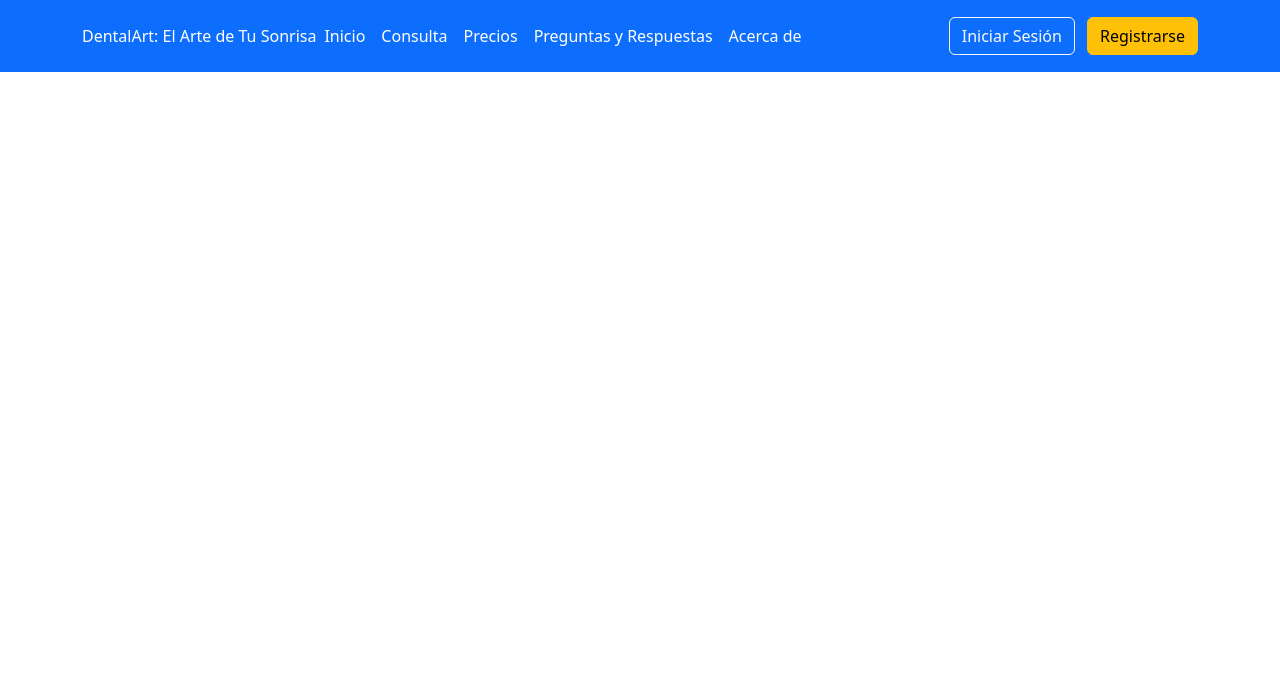
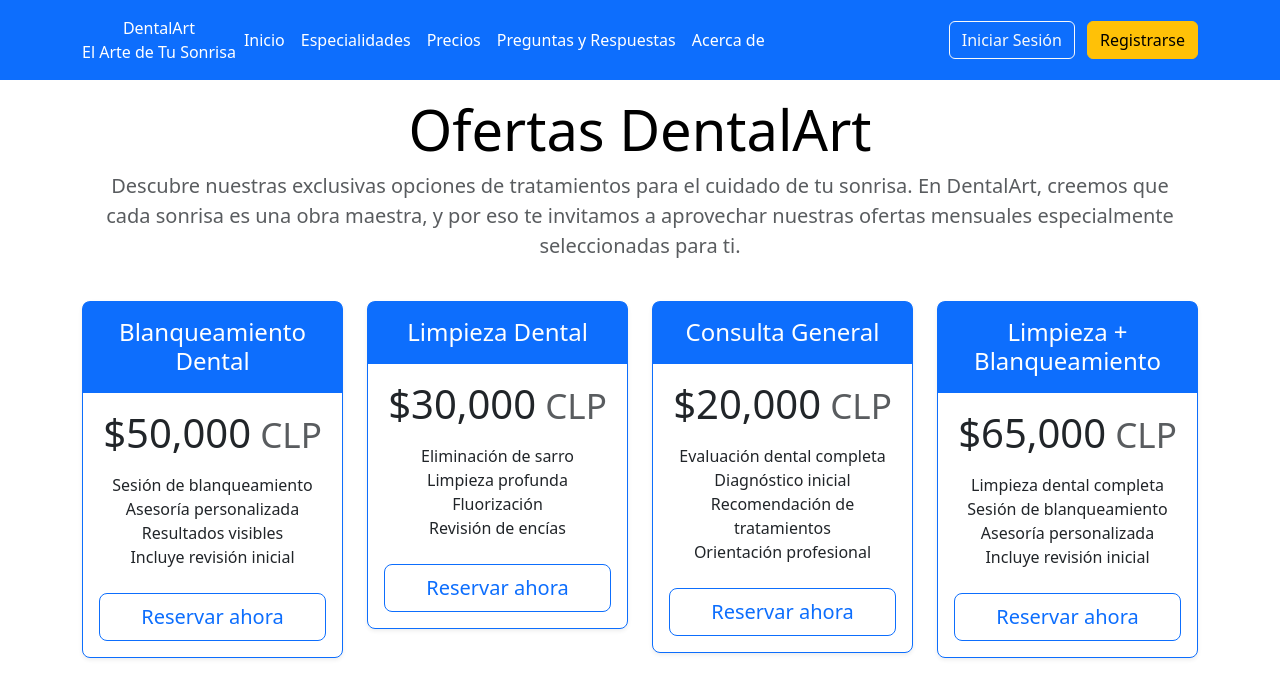
Before and after one commit to ns-93/proyecto_clinica, a Django app: template django_clinica/templates/pricing.html in a window 1280 px wide. Shown: the top 698 px of the page. Run offline with Django 5.2, Linux system fonts and the light colour scheme; the template is opened without the code that fills it, so the values that code supplies are empty.

Commit message:
creacion de vistas
creacion de alguna vistas de prueba y modelacion inicial de los html

```diff
--- a/django_clinica/core/urls.py
+++ b/django_clinica/core/urls.py
@@ -1,7 +1,8 @@
 from django.urls import path
-from .views import HomeView
+from .views import HomeView, PricingView
 
 urlpatterns = [
     path('', HomeView.as_view(), name='home'),
+    path('pricing/', PricingView.as_view(),name='pricing'),
 
 ]
--- a/django_clinica/core/views.py
+++ b/django_clinica/core/views.py
@@ -6,3 +6,7 @@ from django.views.generic import TemplateView
 
 class HomeView(TemplateView):
     template_name= 'home.html'
+
+
+class PricingView(TemplateView):
+    template_name= 'pricing.html'
--- a/django_clinica/django_clinica/urls.py
+++ b/django_clinica/django_clinica/urls.py
@@ -15,12 +15,14 @@ Including another URLconf
     2. Add a URL to urlpatterns:  path('blog/', include('blog.urls'))
 """
 from django.contrib import admin
-from django.urls import path
+from django.urls import path, include
 from django.conf import settings
 
 
 urlpatterns = [
     path('admin/', admin.site.urls),
+    path('', include('core.urls')),
+
 ]
 
 
--- a/django_clinica/templates/base.html
+++ b/django_clinica/templates/base.html
@@ -16,14 +16,14 @@
     <header class="p-3 text-bg-dark bg-primary">
         <div class="container">
             <div class="d-flex flex-wrap align-items-center justify-content-center justify-content-lg-start">
-                <a href="/" class="d-flex align-items-center mb-2 mb-lg-0 text-white text-decoration-none">
-                    DentalArt: El Arte de Tu Sonrisa
+                <a href="{% url 'home' %}" class="d-flex align-items-center mb-2 mb-lg-0 text-white text-decoration-none  text-center">
+                    DentalArt<br>El Arte de Tu Sonrisa
                 </a>
 
                 <ul class="nav col-12 col-lg-auto me-lg-auto mb-2 justify-content-center mb-md-0 bg-primary">
-                    <li><a href="#" class="nav-link px-2 text-white">Inicio</a></li>
-                    <li><a href="#" class="nav-link px-2 text-white">Consulta</a></li>
-                    <li><a href="#" class="nav-link px-2 text-white">Precios</a></li>
+                    <li><a href="{% url 'home' %}" class="nav-link px-2 text-white">Inicio</a></li>
+                    <li><a href="#" class="nav-link px-2 text-white">Especialidades</a></li>
+                    <li><a href="{% url 'pricing' %}" class="nav-link px-2 text-white">Precios</a></li>
                     <li><a href="#" class="nav-link px-2 text-white">Preguntas y Respuestas</a></li>
                     <li><a href="#" class="nav-link px-2 text-white">Acerca de</a></li>
                 </ul>
@@ -36,6 +36,11 @@
         </div>
     </header>
 
+    {% block content %}
+
+    {% endblock %}
+
+
 
     <script src="https://cdn.jsdelivr.net/npm/bootstrap@5.3.0/dist/js/bootstrap.bundle.min.js"></script>
 </body>
--- a/django_clinica/templates/pricing.html
+++ b/django_clinica/templates/pricing.html
@@ -13,8 +13,8 @@
         <main>
             <div class="row row-cols-1 row-cols-md-4 mb-3 text-center">
                 <div class="col">
-                    <div class="card mb-4 rounded-3 shadow-sm">
-                        <div class="card-header py-3">
+                    <div class="card mb-4 rounded-3 shadow-sm border-primary">
+                        <div class="card-header py-3 text-bg-primary border-primary">
                             <h4 class="my-0 fw-normal">Blanqueamiento Dental</h4>
                         </div>
                         <div class="card-body">
@@ -30,8 +30,8 @@
                     </div>
                 </div>
                 <div class="col">
-                    <div class="card mb-4 rounded-3 shadow-sm">
-                        <div class="card-header py-3">
+                    <div class="card mb-4 rounded-3 shadow-sm border-primary">
+                        <div class="card-header py-3 text-bg-primary border-primary">
                             <h4 class="my-0 fw-normal">Limpieza Dental</h4>
                         </div>
                         <div class="card-body">
@@ -42,7 +42,7 @@
                                 <li>Fluorización</li>
                                 <li>Revisión de encías</li>
                             </ul>
-                            <button type="button" class="w-100 btn btn-lg btn-primary">Reservar ahora</button>
+                            <button type="button" class="w-100 btn btn-lg btn-outline-primary">Reservar ahora</button>
                         </div>
                     </div>
                 </div>
@@ -59,7 +59,7 @@
                                 <li>Recomendación de tratamientos</li>
                                 <li>Orientación profesional</li>
                             </ul>
-                            <button type="button" class="w-100 btn btn-lg btn-primary">Reservar ahora</button>
+                            <button type="button" class="w-100 btn btn-lg btn-outline-primary">Reservar ahora</button>
                         </div>
                     </div>
                 </div>
@@ -76,12 +76,11 @@
                                 <li>Asesoría personalizada</li>
                                 <li>Incluye revisión inicial</li>
                             </ul>
-                            <button type="button" class="w-100 btn btn-lg btn-primary">Reservar ahora</button>
+                            <button type="button" class="w-100 btn btn-lg btn-outline-primary">Reservar ahora</button>
                         </div>
                     </div>
                 </div>
             </div>
         </main>
-        {% include 'action_buttons.html' %}
     </div>
 {% endblock %}
```
Also changed, not shown: django_clinica/templates/home.html (+11 -0 lines), django_clinica/accounts/migrations/0001_initial.py (added), django_clinica/db.sqlite3 (added).
